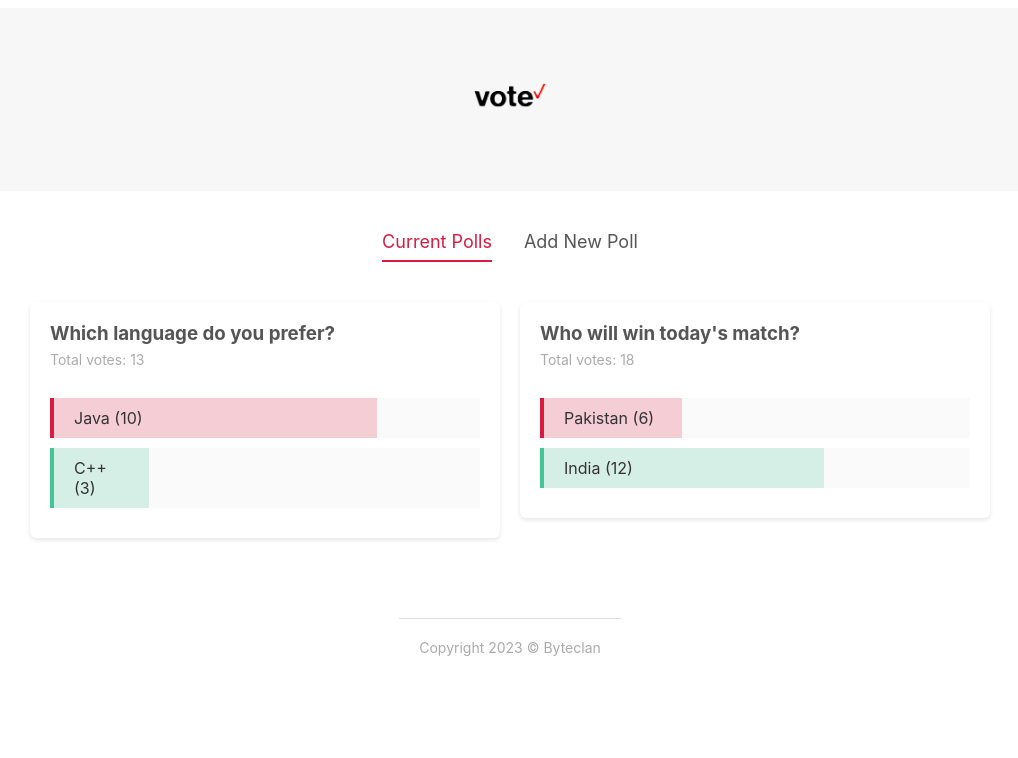
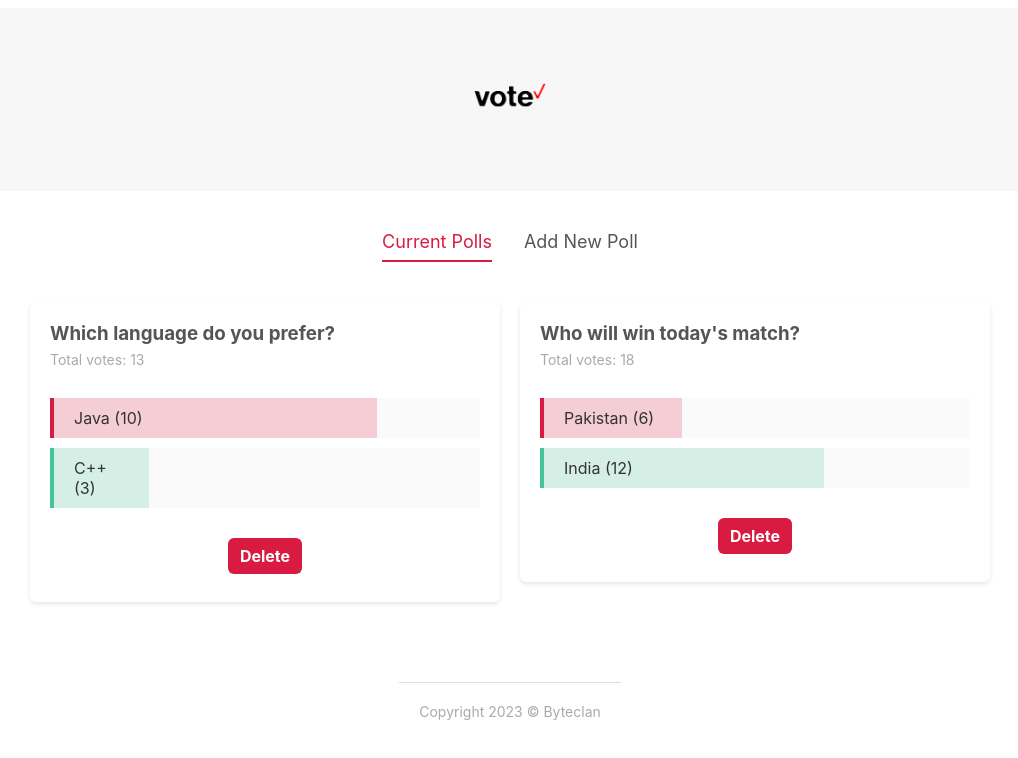
Before and after one commit to amit-sahu13/POLLING-SITE-USING-SVELTE, a Svelte app in the folder poll-project/: page / in a window 1280 px wide. Shown: the top 758 px of the page, without its empty margins (130-1148 px from the left). Built offline with nearby package versions, Linux system fonts and the light colour scheme.

Commit message:
Delete poll functionality added

```diff
--- a/poll-project/src/components/PollDetails.svelte
+++ b/poll-project/src/components/PollDetails.svelte
@@ -1,5 +1,6 @@
 <script>
     import PollStore from "../stores/PollStore.js";
+    import Button from "../shared/Button.svelte";
 
     export let poll;
 
@@ -22,6 +23,12 @@
             return copiedPolls;
         });
     };
+
+    const handleDelete = (id) => {
+        PollStore.update(currentPolls => {
+            return currentPolls.filter(poll => poll.id != id)
+        })
+    }
 </script>
 
 <div class="poll">
@@ -38,6 +45,9 @@
         <div class="percent percent-b" style="width: {percentB}%">
             <span>{poll.answerB} ({poll.votesB})</span>
         </div>
+    </div>
+    <div class="delete">
+        <Button flat={true} on:click={() => handleDelete(poll.id)}>Delete</Button>
     </div>
 </div>
 
@@ -83,4 +93,8 @@
         border-left: 4px solid #45c496;
         background: rgba(69, 196, 150, 0.2);
     }
+    .delete{
+        margin-top: 30px;
+        text-align: center;
+    }
 </style>
--- a/poll-project/src/shared/Button.svelte
+++ b/poll-project/src/shared/Button.svelte
@@ -5,7 +5,7 @@
 </script>
 
 
-<button class={type} class:flat={flat} class:inverse={inverse}>
+<button class={type} class:flat={flat} class:inverse={inverse} on:click>
     <slot></slot>
 </button>
 
```
